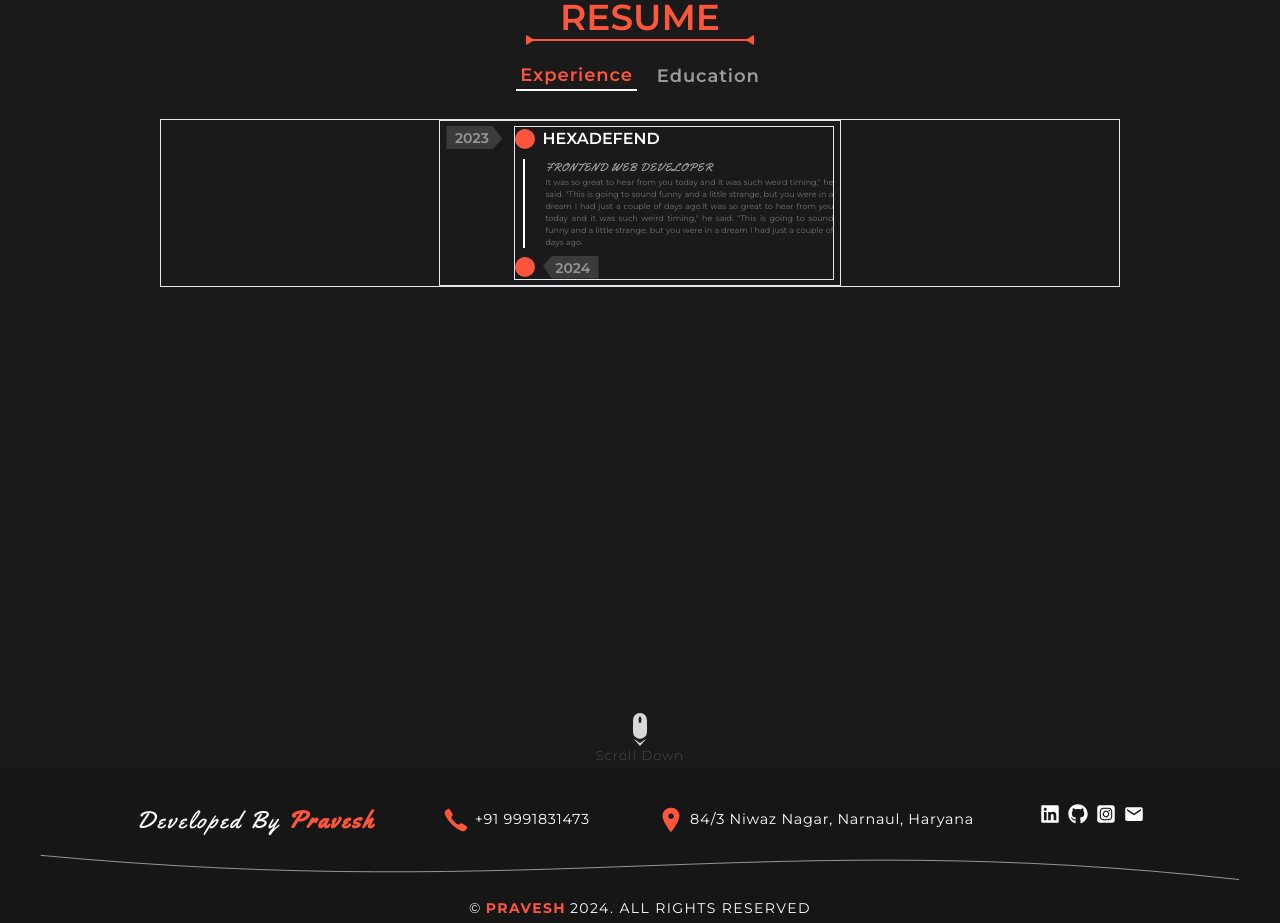
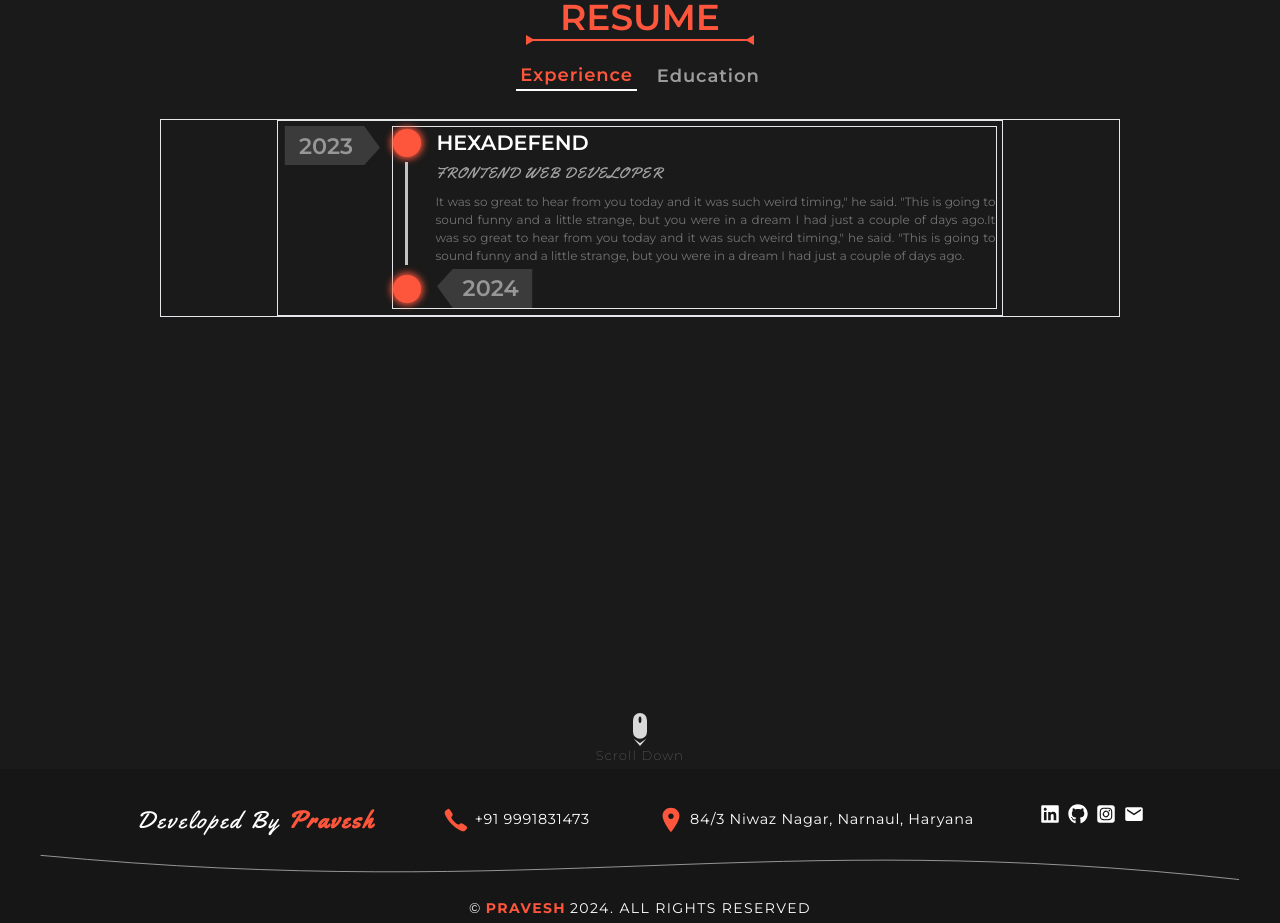
Before and after one commit to pravesh-dev/Portfolio, a React (Vite) app: page / in a window 1280 px wide. Shown: the part 3660-4583 px from the top of the page. Built offline with nearby package versions, Linux system fonts and the light colour scheme.

Commit message:
responsive resume cards for large devices

```diff
--- a/src/Components/Resume.jsx
+++ b/src/Components/Resume.jsx
@@ -21,32 +21,32 @@ function Resume() {
       >
         <div className="flex items-center gap-3">
           <div className="relative">
-            <img src={dateBox} className="w-14" alt="date container" />
-            <span className="absolute top-1/2 left-1/2 -translate-x-[55%] -translate-y-1/2 text-[#979797] font-semibold text-sm">
+            <img src={dateBox} className="w-14 lg:w-24" alt="date container" />
+            <span className="absolute top-1/2 left-1/2 -translate-x-[55%] -translate-y-1/2 text-[#979797] font-semibold text-sm lg:text-[1.4rem] lg:-translate-x-[60%]">
               {data.timeStart}
             </span>
           </div>
         </div>
-        <div className="mid flex gap-2 flex-col justify-between border">
-          <div className="flex gap-2 items-center">
-            <span className="w-5 h-5 rounded-full bg-primary"></span>
-            <h2 className="text-white text-[1rem] uppercase font-semibold">
+        <div className="mid flex gap-2 flex-col justify-between border lg:gap-1">
+          <div className="flex gap-2 items-center lg:gap-4">
+            <span className="w-5 h-5 rounded-full bg-primary shadow-[0_0_7px_2px_#FD563C] lg:w-7 lg:h-7"></span>
+            <h2 className="text-white text-[1rem] uppercase font-semibold lg:text-[1.3rem]">
               {data.heading}
             </h2>
           </div>
-          <div className="border-l-2 border-white pl-5 ml-[0.55rem]">
-            <h3 className="w-48 text-white/60 font-yellowTail text-[0.7rem] uppercase tracking-wider sm:w-72">
+          <div className="border-l-2 border-[#c3c3c3] pl-5 ml-[0.55rem] lg:ml-[0.75rem] lg:border-l-[3px] lg:pl-7">
+            <h3 className="w-48 text-white/60 font-yellowTail text-[0.7rem] uppercase tracking-wider sm:w-72 lg:text-[0.95rem] lg:w-[35rem] lg:mb-2">
               {data.subHeading}
             </h3>
-            <p className="w-48 text-neutral-500 text-[0.5rem] text-justify sm:w-72">
+            <p className="w-48 text-neutral-500 text-[0.5rem] text-justify sm:w-72 lg:text-[0.75rem] lg:w-[35rem]">
               {data.para}
             </p>
           </div>
-          <div className="flex items-center gap-2">
-            <span className="w-5 h-5 rounded-full bg-primary"></span>
+          <div className="flex items-center gap-2 lg:gap-4">
+            <span className="w-5 h-5 rounded-full bg-primary shadow-[0_0_7px_2px_#FD563C] lg:w-7 lg:h-7"></span>
             <div className="relative rotate-180">
-              <img src={dateBox} className="w-14" alt="date container" />
-              <span className="absolute top-1/2 left-1/2 rotate-180 -translate-x-[55%] -translate-y-1/2 text-[#979797] font-semibold text-sm">
+              <img src={dateBox} className="w-14 lg:w-24" alt="date container" />
+              <span className="absolute top-1/2 left-1/2 rotate-180 -translate-x-[55%] -translate-y-1/2 text-[#979797] font-semibold text-sm lg:text-[1.4rem] lg:-translate-x-[60%]">
                 {data.timeEnd}
               </span>
             </div>
```
